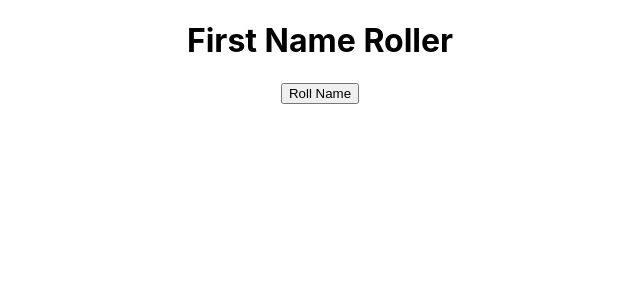
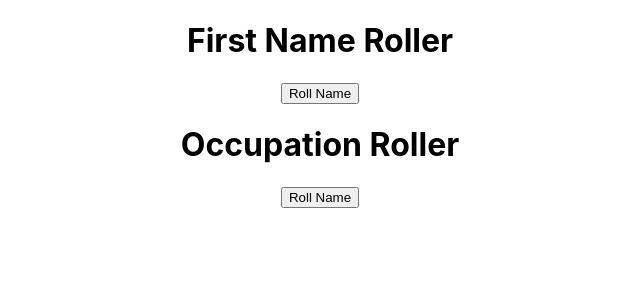
Before and after one commit to ImportantSeal/npc-alchemist, a React (Create React App) app: page / in a window 1280 px wide. Shown: the top 300 px of the page, without its empty margins (320-960 px from the left). Built offline with nearby package versions, Linux system fonts and the light colour scheme.

Commit message:
added occupation roll

```diff
--- a/src/App.js
+++ b/src/App.js
@@ -1,11 +1,13 @@
 import './App.css'
 import React from 'react';
 import FirstNameRoller from './components/testroll';
+import Workroller from './components/testwork';
 
 function App(){
   return(
     <div className="App">
       <FirstNameRoller/>
+      <Workroller/>
     </div>
   );
 };
--- /dev/null
+++ b/src/components/testwork.js
@@ -0,0 +1,25 @@
+import React, {useState} from "react";
+import occupation from '../data/occupation';
+
+const Workroller = () =>{
+
+    const [selectedJob, setSelectedJob] = useState('')
+
+    const rollJob = () =>{
+        const workClass = Object.keys(occupation);
+        const randomClass = workClass[Math.floor(Math.random()* workClass.length)];
+        const jobList = occupation[randomClass];
+        const randomJob = jobList[Math.floor(Math.random()* jobList.length)];
+        setSelectedJob(`${randomJob} (${randomClass})`);
+    };
+
+    return (
+        <div>
+            <h1>Occupation Roller</h1>
+            <button onClick = {rollJob}>Roll Name</button>
+            {selectedJob && <p>{selectedJob}</p>}
+        </div>
+    );
+};
+
+export default Workroller;
--- /dev/null
+++ b/src/data/occupation.js
@@ -0,0 +1,17 @@
+const occupation = {
+
+    Käsityöläinen: [
+        'Oluenpanija',
+        'Muurari',
+        'Puuseppä',
+        'Jalokivihioja'
+    ],
+    Liikkeenharjoittaja:[
+        'Kopisti',
+        'Majatalonpitäjä, laadukas',
+        'Kirjuri',
+        'Tallimestari'
+    ]
+};
+
+export default occupation
```
